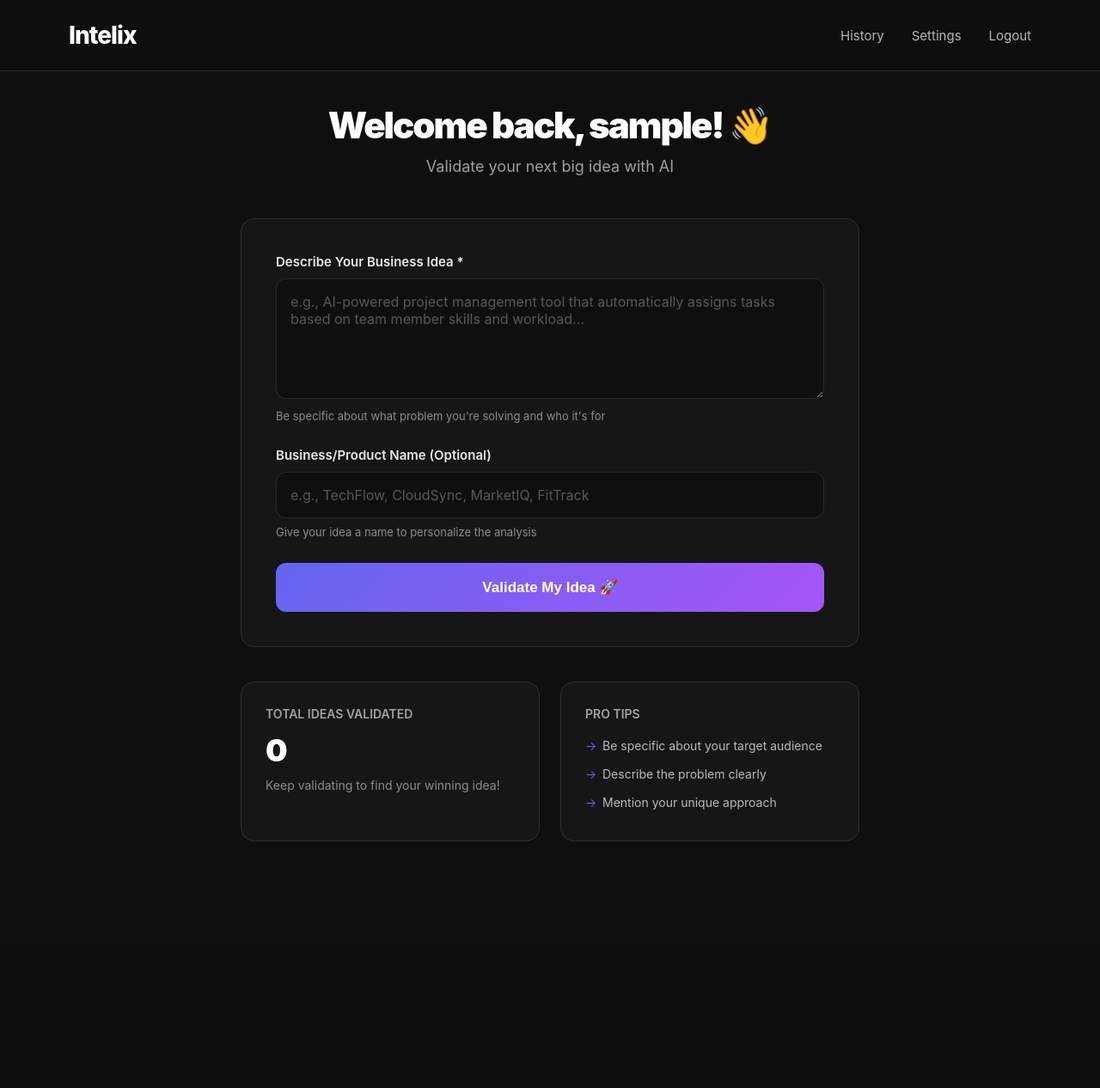
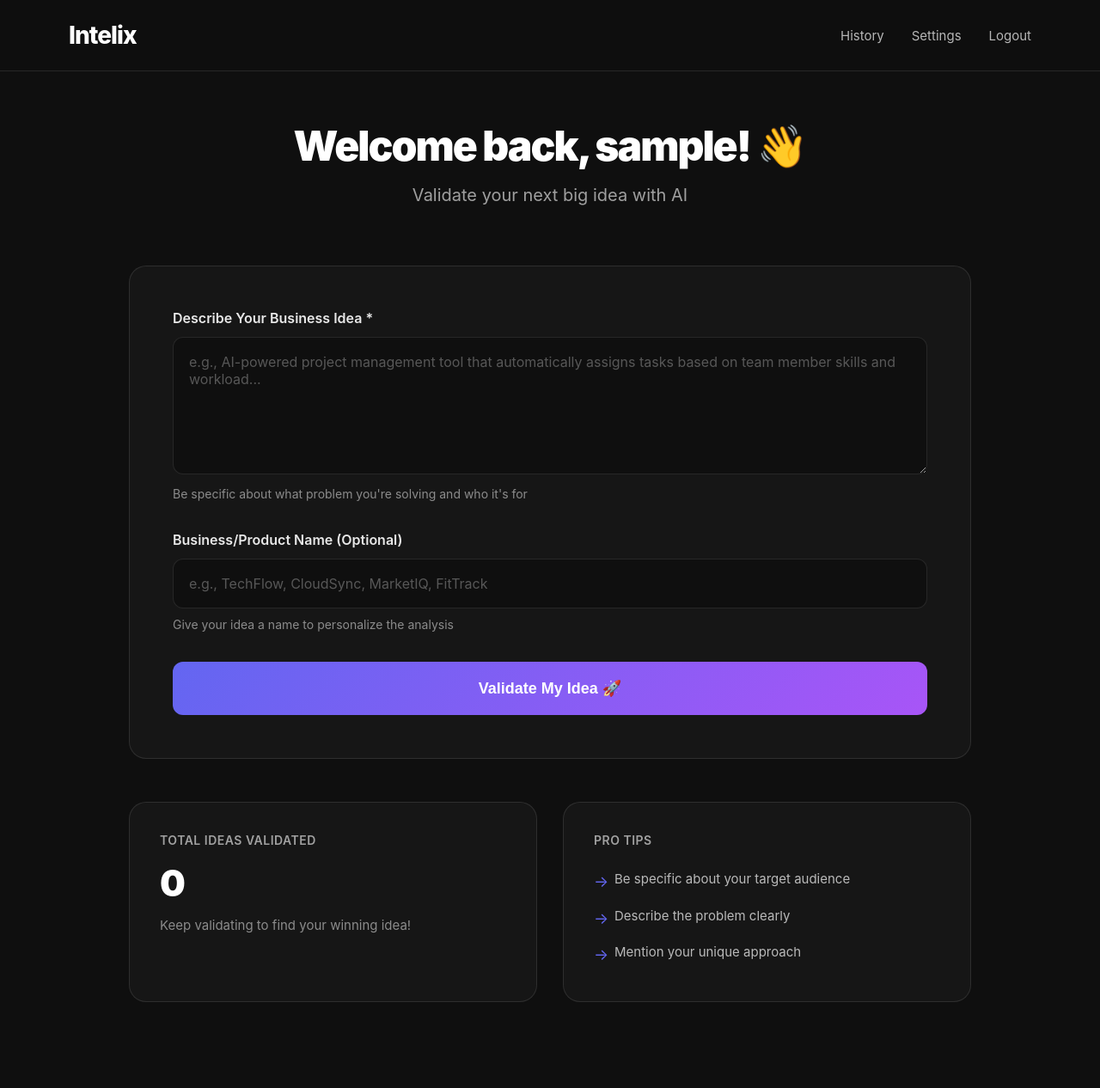
Before and after one commit to vedpalsodkar988-tech/Intelix-V2, a Flask app: page /dashboard in a window 1280 px wide. Shown: the whole page at 86% size. Before the commit the page ends 979 px from the top, so only its background shows below. Run offline with Flask 3, Linux system fonts and the light colour scheme; the visitor is signed in with stand-in values (Sample User, id 1); data that the repository does not hold is empty; some libraries are stand-ins or nearby versions.

Commit message:
Update dashboard.html

```diff
--- a/templates/dashboard.html
+++ b/templates/dashboard.html
@@ -65,52 +65,52 @@
         }
 
         .container {
-            max-width: 800px;
+            max-width: 1100px;
             margin: 0 auto;
-            padding: 120px 40px 80px;
+            padding: 140px 60px 100px;
         }
 
         .header {
             text-align: center;
-            margin-bottom: 50px;
+            margin-bottom: 70px;
         }
 
         .header h1 {
-            font-size: 42px;
+            font-size: 48px;
             font-weight: 900;
-            margin-bottom: 12px;
+            margin-bottom: 16px;
             letter-spacing: -2px;
         }
 
         .header p {
-            font-size: 18px;
+            font-size: 20px;
             color: rgba(255, 255, 255, 0.6);
         }
 
         .form-card {
             background: rgba(255, 255, 255, 0.03);
             border: 1px solid rgba(255, 255, 255, 0.1);
-            border-radius: 16px;
-            padding: 40px;
-            margin-bottom: 40px;
+            border-radius: 20px;
+            padding: 50px;
+            margin-bottom: 50px;
         }
 
         .form-group {
-            margin-bottom: 28px;
+            margin-bottom: 35px;
         }
 
         .form-group label {
             display: block;
-            margin-bottom: 10px;
+            margin-bottom: 12px;
             font-weight: 600;
             color: rgba(255, 255, 255, 0.9);
-            font-size: 15px;
+            font-size: 16px;
         }
 
         .form-group textarea,
         .form-group input {
             width: 100%;
-            padding: 16px;
+            padding: 18px;
             background: rgba(0, 0, 0, 0.3);
             border: 1px solid rgba(255, 255, 255, 0.1);
             border-radius: 12px;
@@ -122,7 +122,7 @@
 
         .form-group textarea {
             resize: vertical;
-            min-height: 140px;
+            min-height: 160px;
         }
 
         .form-group textarea:focus,
@@ -139,19 +139,19 @@
         }
 
         .helper-text {
-            font-size: 13px;
+            font-size: 14px;
             color: rgba(255, 255, 255, 0.5);
-            margin-top: 8px;
+            margin-top: 10px;
         }
 
         .btn-submit {
             width: 100%;
             background: linear-gradient(135deg, #6366F1 0%, #A855F7 100%);
             color: white;
-            padding: 18px;
+            padding: 20px;
             border: none;
             border-radius: 12px;
-            font-size: 17px;
+            font-size: 18px;
             font-weight: 700;
             cursor: pointer;
             transition: all 0.3s;
@@ -165,34 +165,34 @@
         .stats-section {
             display: grid;
             grid-template-columns: 1fr 1fr;
-            gap: 24px;
-            margin-bottom: 40px;
+            gap: 30px;
         }
 
         .stat-card {
             background: rgba(255, 255, 255, 0.03);
             border: 1px solid rgba(255, 255, 255, 0.1);
-            border-radius: 16px;
-            padding: 28px;
+            border-radius: 20px;
+            padding: 35px;
         }
 
         .stat-card h3 {
             font-size: 14px;
             color: rgba(255, 255, 255, 0.6);
-            margin-bottom: 12px;
+            margin-bottom: 16px;
             font-weight: 600;
             text-transform: uppercase;
+            letter-spacing: 0.5px;
         }
 
         .stat-card .value {
-            font-size: 36px;
+            font-size: 42px;
             font-weight: 900;
             color: #FFFFFF;
-            margin-bottom: 8px;
+            margin-bottom: 12px;
         }
 
         .stat-card p {
-            font-size: 14px;
+            font-size: 15px;
             color: rgba(255, 255, 255, 0.5);
             line-height: 1.6;
         }
@@ -204,11 +204,12 @@
         }
 
         .stat-card ul li {
-            font-size: 14px;
+            font-size: 15px;
             color: rgba(255, 255, 255, 0.7);
-            padding: 8px 0;
-            padding-left: 20px;
+            padding: 10px 0;
+            padding-left: 24px;
             position: relative;
+            line-height: 1.5;
         }
 
         .stat-card ul li::before {
@@ -216,6 +217,7 @@
             position: absolute;
             left: 0;
             color: #6366F1;
+            font-size: 18px;
         }
 
         @media (max-width: 768px) {
```
